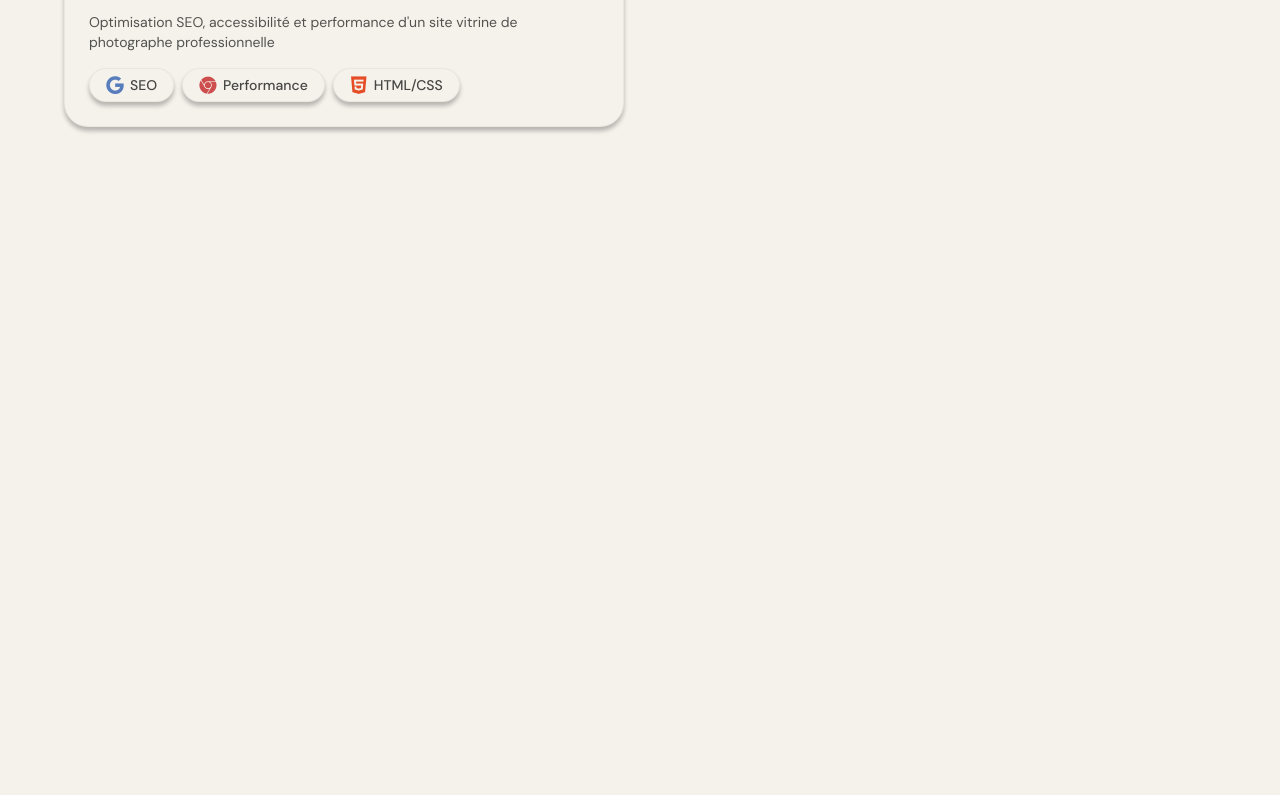
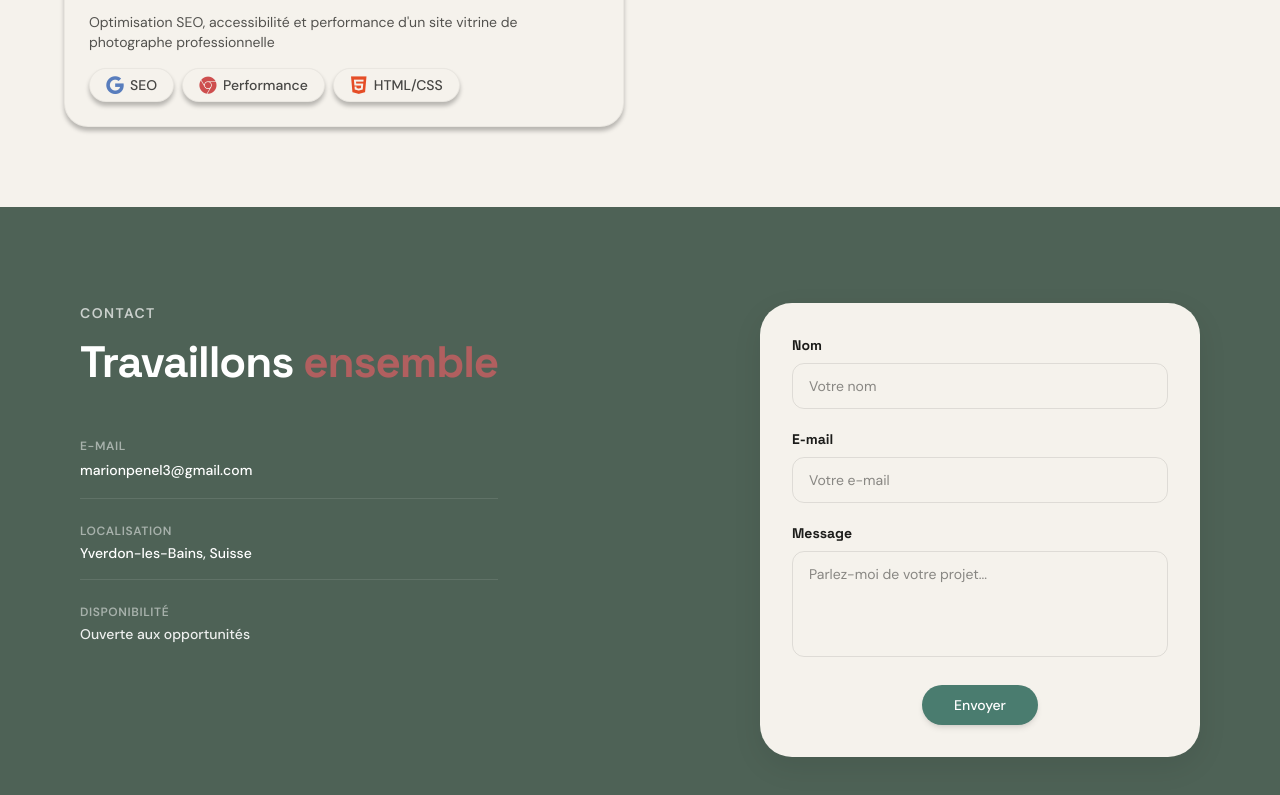
Before and after one commit to Marionpnl/Portfolio-2026, a React (Vite) app: page / in a window 1280 px wide. Shown: the part 4736-5531 px from the top of the page. Before the commit the page ends 4943 px from the top, so only its background shows below. Built offline with nearby package versions, Linux system fonts and the light colour scheme.

Commit message:
Contact section creation + adjustments i18n

```diff
--- a/src/App.tsx
+++ b/src/App.tsx
@@ -3,6 +3,7 @@ import Hero from './components/sections/Hero';
 import About from './components/sections/About';
 import Skills from './components/sections/Skills';
 import Projects from './components/sections/Projects';
+import Contact from './components/sections/Contact';
 
 function App() {
   return (
@@ -13,6 +14,7 @@ function App() {
         <About />
         <Skills />
         <Projects />
+        <Contact />
       </main>
     </>
   );
--- a/src/components/sections/Contact.tsx
+++ b/src/components/sections/Contact.tsx
@@ -0,0 +1,21 @@
+import { ContactInfo } from '../ui/ContactInfo';
+import { ContactForm } from '../ui/ContactForm';
+
+const Contact = () => {
+  return (
+    <section
+      id="contact"
+      className="bg-[#4E6256] py-16 md:py-24 px-6 md:px-12 lg:px-20 flex items-center"
+    >
+      <div className="max-w-6xl w-full mx-auto flex flex-col lg:flex-row lg:justify-between gap-16 lg:gap-10">
+        {/* Partie Gauche : Textes & Infos de contact */}
+        <ContactInfo />
+
+        {/* Partie Droite : Boîte du formulaire blanc */}
+        <ContactForm />
+      </div>
+    </section>
+  );
+};
+
+export default Contact;
--- /dev/null
+++ b/src/components/ui/ContactForm.tsx
@@ -0,0 +1,96 @@
+import { useState } from 'react';
+import type { FormEvent } from 'react';
+import { useTranslation } from 'react-i18next';
+import type { ContactForm as ContactFormType } from '../../types/index';
+
+export const ContactForm = () => {
+  const { t } = useTranslation();
+  const [formData, setFormData] = useState<ContactFormType>({
+    name: '',
+    email: '',
+    message: '',
+  });
+
+  const handleSubmit = (e: FormEvent) => {
+    e.preventDefault();
+    // Intégrer ici la logique d'envoi du formulaire
+    console.log('Formulaire envoyé :', formData);
+  };
+
+  return (
+    <form
+      onSubmit={handleSubmit}
+      className="w-full max-w-[440px] bg-cream p-6 md:p-8 rounded-[32px] shadow-[0_10px_30px_rgba(0,0,0,0.08)] flex flex-col gap-5 self-center lg:self-auto"
+    >
+      {/* Champ Nom */}
+      <div className="flex flex-col gap-2">
+        <label
+          htmlFor="name"
+          className="font-space font-bold text-xs md:text-sm text-black"
+        >
+          {t('contact.form.name_label', 'Nom')}
+        </label>
+        <input
+          type="text"
+          id="name"
+          required
+          value={formData.name}
+          onChange={(e) => setFormData({ ...formData, name: e.target.value })}
+          placeholder={t('contact.form.name_placeholder', 'Votre nom')}
+          className="w-full font-dm text-xs md:text-sm text-black bg-transparent border border-black/10 rounded-xl px-4 py-3 outline-none focus:border-green/50 transition-colors"
+        />
+      </div>
+
+      {/* Champ E-mail */}
+      <div className="flex flex-col gap-2">
+        <label
+          htmlFor="email"
+          className="font-space font-bold text-xs md:text-sm text-black"
+        >
+          {t('contact.form.email_label', 'E-mail')}
+        </label>
+        <input
+          type="email"
+          id="email"
+          required
+          value={formData.email}
+          onChange={(e) => setFormData({ ...formData, email: e.target.value })}
+          placeholder={t('contact.form.email_placeholder', 'Votre e-mail')}
+          className="w-full font-dm text-xs md:text-sm text-black bg-transparent border border-black/10 rounded-xl px-4 py-3 outline-none focus:border-green/50 transition-colors"
+        />
+      </div>
+
+      {/* Champ Message */}
+      <div className="flex flex-col gap-2">
+        <label
+          htmlFor="message"
+          className="font-space font-bold text-xs md:text-sm text-black"
+        >
+          {t('contact.form.message_label', 'Message')}
+        </label>
+        <textarea
+          id="message"
+          required
+          rows={4}
+          value={formData.message}
+          onChange={(e) =>
+            setFormData({ ...formData, message: e.target.value })
+          }
+          placeholder={t(
+            'contact.form.message_placeholder',
+            'Parlez-moi de votre projet...'
+          )}
+          className="w-full font-dm text-xs md:text-sm text-black bg-transparent border border-black/10 rounded-xl px-4 py-3 outline-none focus:border-green/50 transition-colors resize-none"
+        />
+      </div>
+
+      {/* Bouton Envoyer */}
+      <button
+        type="submit"
+        className="w-fit self-center bg-green hover:bg-green/90 text-white font-dm font-medium text-xs md:text-sm px-8 py-2.5 rounded-full transition-transform duration-300 hover:scale-105 shadow-md cursor-pointer mt-2"
+      >
+        {t('contact.form.submit', 'Envoyer')}
+      </button>
+    </form>
+  );
+};
--- /dev/null
+++ b/src/components/ui/ContactInfo.tsx
@@ -0,0 +1,54 @@
+import { useTranslation } from 'react-i18next';
+
+export const ContactInfo = () => {
+  const { t } = useTranslation();
+
+  return (
+    <div className="flex flex-col text-white max-w-xl">
+      <span className="font-dm font-bold text-xs md:text-sm uppercase tracking-widest text-white/70 mb-3">
+        {t('contact.label', 'CONTACT')}
+      </span>
+      <h2 className="font-space text-3xl md:text-[44px] font-bold tracking-tight leading-tight mb-12">
+        {t('contact.title_prefix', 'Travaillons ')}
+        <span className="text-terra">
+          {t('contact.title_highlight', 'ensemble')}
+        </span>
+      </h2>
+
+      <div className="flex flex-col gap-6 font-dm">
+        {/* E-MAIL */}
+        <div className="border-b border-white/10 pb-4">
+          <p className="text-[10px] md:text-xs font-bold uppercase tracking-wider text-white/50 mb-1">
+            {t('contact.info.email_title', 'E-MAIL')}
+          </p>
+          <a
+            href="mailto:marionpenel3@gmail.com"
+            className="text-xs md:text-sm font-medium hover:text-terra transition-colors"
+          >
+            marionpenel3@gmail.com
+          </a>
+        </div>
+
+        {/* LOCALISATION */}
+        <div className="border-b border-white/10 pb-4">
+          <p className="text-[10px] md:text-xs font-bold uppercase tracking-wider text-white/50 mb-1">
+            {t('contact.info.location_title', 'LOCALISATION')}
+          </p>
+          <p className="text-xs md:text-sm font-medium">
+            {t('contact.info.location_value', 'Yverdon-les-Bains, Suisse')}
+          </p>
+        </div>
+
+        {/* DISPONIBILITÉ */}
+        <div className="pb-4">
+          <p className="text-[10px] md:text-xs font-bold uppercase tracking-wider text-white/50 mb-1">
+            {t('contact.info.availability_title', 'DISPONIBILITÉ')}
+          </p>
+          <p className="text-xs md:text-sm font-medium text-white/90">
+            {t('contact.info.availability_value', 'Ouverte aux opportunités')}
+          </p>
+        </div>
+      </div>
+    </div>
+  );
+};
```
